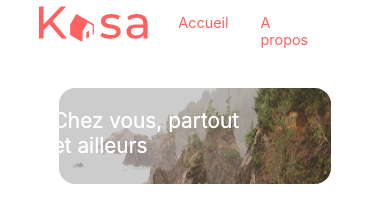
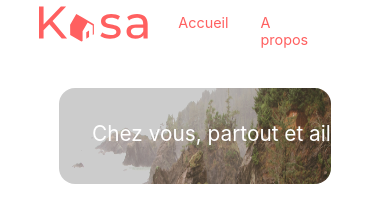
Before and after one commit to Tommy-Hck/ThomasHuylebroeck_7_21112023, a React (Create React App) app: page / in a window 390 px wide. Shown: the top 203 px of the page. Built offline with nearby package versions, Linux system fonts and the light colour scheme; grey boxes are pictures that could not be loaded.

Commit message:
gestion des collapses ouverts de la page logement

```diff
--- a/src/pages/Home.jsx
+++ b/src/pages/Home.jsx
@@ -25,7 +25,7 @@
             {/* {width > 425 ? (     //rendu conditionnel if/else */}
                 <h1 className='banner-title'>Chez vous, partout et ailleurs</h1>
             {/* ) : ( */}
-                <h1 className='banner-title'>Chez vous, partout et ailleurs</h1>
+                {/* <h1 className='banner-title'>Chez vous, partout et ailleurs</h1> */}
             {/* )} */}
         </div>
         <section className='home-section'>
--- a/src/pages/Logement.jsx
+++ b/src/pages/Logement.jsx
@@ -61,7 +61,7 @@
         </div>
         <div className="collapse">
           <Collapse
-            className="title Description-title"
+            className="title-container Description-title"
             title={<h2 className="title">Description</h2>}
             content={
               <div className="description-content">
@@ -71,7 +71,7 @@
           />
 
           <Collapse
-            className="title equipements-title"
+            className="title-container equipements-title"
             title={<h2 className="title">Équipements</h2>}
             content={
               <ul className="equipement-list">
--- a/src/styles/Home.scss
+++ b/src/styles/Home.scss
@@ -27,6 +27,10 @@
     font-weight: 400;
     text-align: center;
     @media screen and (max-width: 425px) {
+      text-wrap: wrap;
+      text-align: left;
+      width: 80%;
+      left: 82%;
       top: 60%;
       transform: translate(-73%, -50%);
       text-align: left;
--- a/src/styles/Logement.scss
+++ b/src/styles/Logement.scss
@@ -158,18 +158,21 @@
     }
 }
 
-.collapse-container {
-    @media  screen and  (max-width: 425px){
-
-    }
+.title-container{
+    width: 42rem;
 }
 
 .title {
     font-size: 1.5rem;
-    width: 35vw;
+    width: 42rem;
+    max-width: 42rem;
 }
 
 .description-content, .equipement-list {
     font-size: 1.2rem;
-    max-width: 35vw;
+    max-width: 42rem;
 }
+
+.open-collapse {
+    width: 42rem;
+}
```
